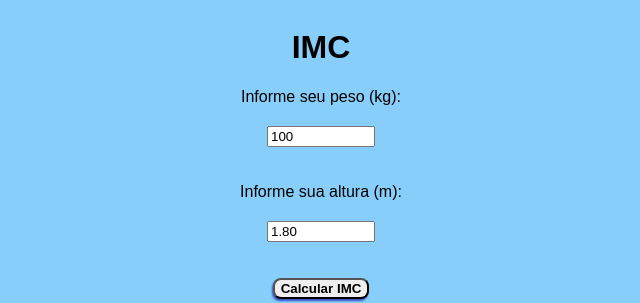
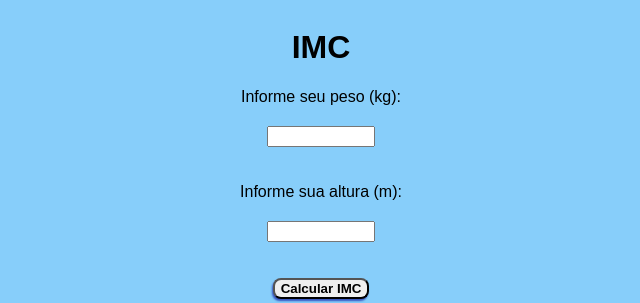
Before and after one commit to Roni-88/calculadora-imc, a plain HTML site: page index.html in a window 1280 px wide. Shown: the top 303 px of the page, 319-959 px from the left. Drawn offline with Linux system fonts and the light colour scheme.

Commit message:
retirada do valor fixo inicial

```diff
--- a/index.html
+++ b/index.html
@@ -13,9 +13,9 @@
         <h1>IMC</h1>
 
         <label for="peso">Informe seu peso (kg):</label>
-        <input type="number" id="peso" value="100" step="0.1"> <br><br>
+        <input type="number" id="peso" step="0.1"> <br><br>
         <label for="altura">Informe sua altura (m):</label>
-        <input type="number" id="altura" value="1.80" step="0.01"> <br><br>
+        <input type="number" id="altura" step="0.01"> <br><br>
 
         <button id="calcular">Calcular IMC</button>
 
```
